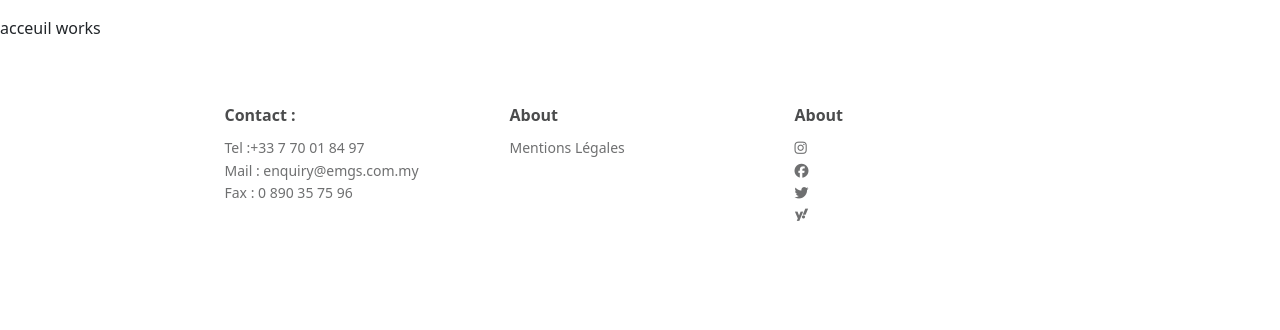
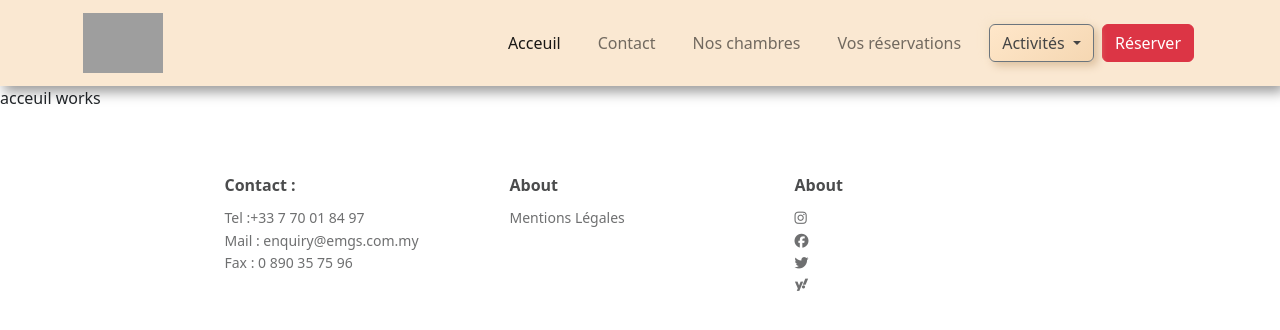
Before and after one commit to Sigeth/nuit-de-lisen-boufffons, an Angular app in the folder frontend/: page / in a window 1280 px wide. Shown: the top 330 px of the page. Built offline with nearby package versions, Linux system fonts and the light colour scheme; grey boxes are pictures that could not be loaded.

Commit message:
navbar acceuil

```diff
--- a/frontend/angular.json
+++ b/frontend/angular.json
@@ -27,7 +27,10 @@
             "styles": [
               "src/styles.css"
             ],
-            "scripts": []
+            "scripts": [
+              "node_modules/popper.js/dist/umd/popper.js",
+              "node_modules/bootstrap/dist/js/bootstrap.min.js"
+            ]
           },
           "configurations": {
             "production": {
--- a/frontend/package.json
+++ b/frontend/package.json
@@ -18,6 +18,8 @@
     "@angular/platform-browser": "^15.0.0",
     "@angular/platform-browser-dynamic": "^15.0.0",
     "@angular/router": "^15.0.0",
+    "bootstrap": "^5.2.3",
+    "popper.js": "^1.16.1",
     "rxjs": "~7.5.0",
     "tslib": "^2.3.0",
     "zone.js": "~0.12.0"
--- a/frontend/src/app/component/header/header.component.css
+++ b/frontend/src/app/component/header/header.component.css
@@ -0,0 +1,37 @@
+	#neubar {
+  background: #fae8d2;
+  box-shadow: 4px 6px 12px rgba(0,0,0,0.4)
+}
+
+.nav-item .active .nav-item  {
+  border-radius: 6px;
+  background: linear-gradient(145deg, #ffe7ca, #f5d7b2);
+  box-shadow:  4px 4px 8px #ddc1a0,
+               -4px -4px 8px #f7e5cc;
+
+}
+#dropdownMenuButton{
+    border-radius: 6px;
+    background: linear-gradient(145deg, #ffe7ca, #f5d7b2);
+    box-shadow:  4px 4px 8px #ddc1a0,
+                 -4px -4px 8px #f7e5cc;
+                     color:#454545;
+                     align-content:middle;
+}
+#neubar .dropdown-menu a:hover {
+  color: #454545
+}
+#neubar .nav-item {
+  margin : auto 4px;
+}
+#neubar a {
+
+  padding-left:1px;
+  padding-right:12px;
+}
+#neubar .dropdown-menu {
+  background : #ddc1a0;
+}
+a.navbar-brand {
+  color: #454545
+}
--- a/frontend/src/app/component/header/header.component.html
+++ b/frontend/src/app/component/header/header.component.html
@@ -1 +1,38 @@
-<p>{{title}}</p>
+<nav class="navbar navbar-expand-sm navbar-light" id="neubar">
+    <div class="container">
+      <a class="navbar-brand" href="#"><img src="https://w7.pngwing.com/pngs/205/164/png-transparent-hotel-motel-gratis-hotel-text-presentation-logo.png" height="60" /></a>
+      <button class="navbar-toggler" type="button" data-bs-toggle="collapse" data-bs-target="#navbarNavDropdown" aria-controls="navbarNavDropdown" aria-expanded="false" aria-label="Toggle navigation">
+        <span class="navbar-toggler-icon"></span>
+      </button>
+
+      <div class=" collapse navbar-collapse" id="navbarNavDropdown">
+        <ul class="navbar-nav ms-auto ">
+          <li class="nav-item">
+            <a class="nav-link mx-2 active" aria-current="page" href="#">Acceuil</a>
+          </li>
+          <li class="nav-item">
+            <a class="nav-link mx-2" href="#">Contact</a>
+          </li>
+          <li class="nav-item">
+            <a class="nav-link mx-2" href="#">Nos chambres</a>
+          </li>
+          <li class="nav-item">
+            <a class="nav-link mx-2" href="#">Vos réservations</a>
+          </li>
+          <li class="nav-item dropdown">
+            <button class="btn btn-secondary dropdown-toggle dropdown-toogle-split" type="button" id="dropdownMenuButton" data-toggle="dropdown" aria-haspopup="true" aria-expanded="false">
+                Activités
+              </button>
+            <ul class="dropdown-menu" aria-labelledby="navbarDropdownMenuLink">
+              <li><a class="dropdown-item" href="#">Tourisme Locale</a></li>
+              <div class="dropdown-divider"></div>
+              <li><a class="dropdown-item" href="#">Activités de l'hotel</a></li>
+            </ul>
+          </li>
+          <li class="nav-item">
+            <button type="button" class="btn btn-danger">Réserver</button>
+          </li>
+        </ul>
+      </div>
+    </div>
+  </nav>
--- a/frontend/src/index.html
+++ b/frontend/src/index.html
@@ -17,4 +17,19 @@
 <body>
   <app-root></app-root>
 </body>
+<script
+  src="https://code.jquery.com/jquery-3.2.1.slim.min.js"
+  integrity="sha384-KJ3o2DKtIkvYIK3UENzmM7KCkRr/rE9/Qpg6aAZGJwFDMVNA/GpGFF93hXpG5KkN"
+  crossorigin="anonymous"
+></script>
+<script
+  src="https://cdn.jsdelivr.net/npm/popper.js@1.12.9/dist/umd/popper.min.js"
+  integrity="sha384-ApNbgh9B+Y1QKtv3Rn7W3mgPxhU9K/ScQsAP7hUibX39j7fakFPskvXusvfa0b4Q"
+  crossorigin="anonymous"
+></script>
+<script
+  src="https://cdn.jsdelivr.net/npm/bootstrap@4.0.0/dist/js/bootstrap.min.js"
+  integrity="sha384-JZR6Spejh4U02d8jOt6vLEHfe/JQGiRRSQQxSfFWpi1MquVdAyjUar5+76PVCmYl"
+  crossorigin="anonymous"
+></script>
 </html>
```
Also changed, not shown: 1 other file (tests, documents, lock files or other folders).
